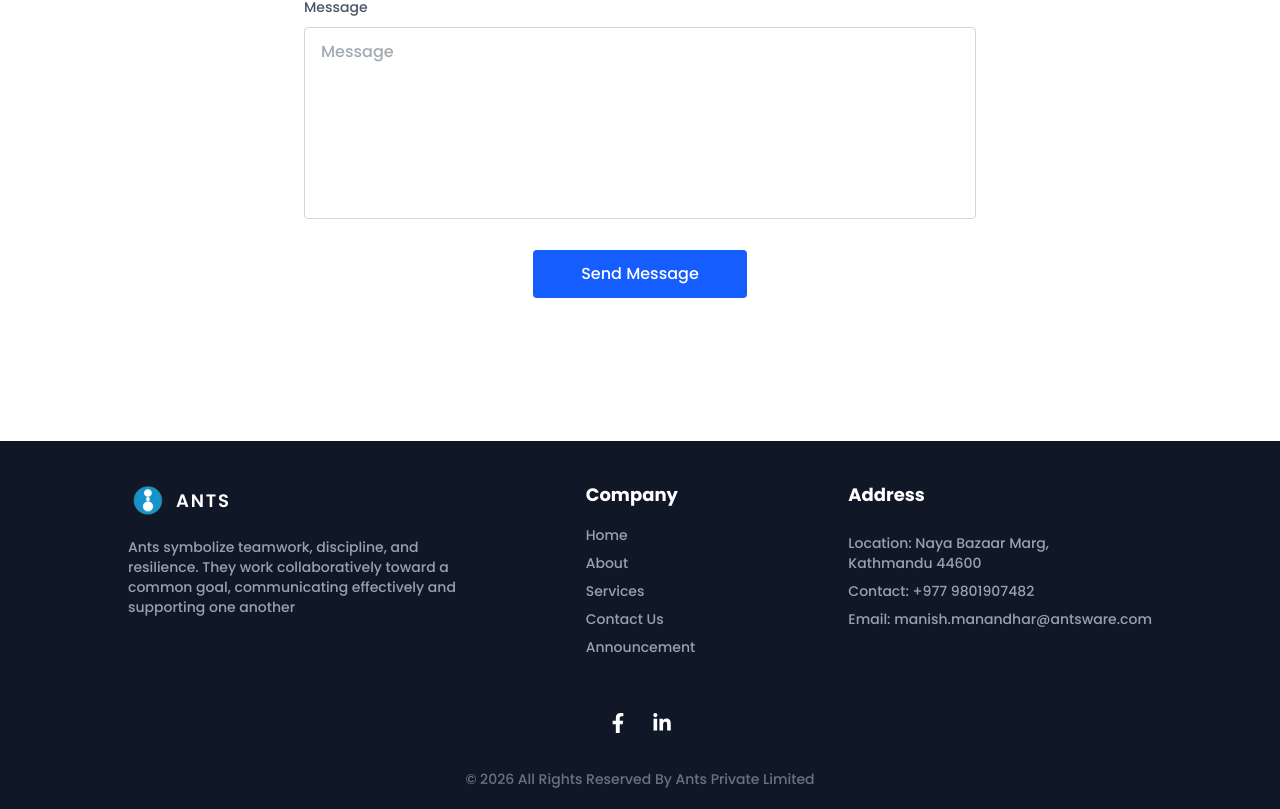
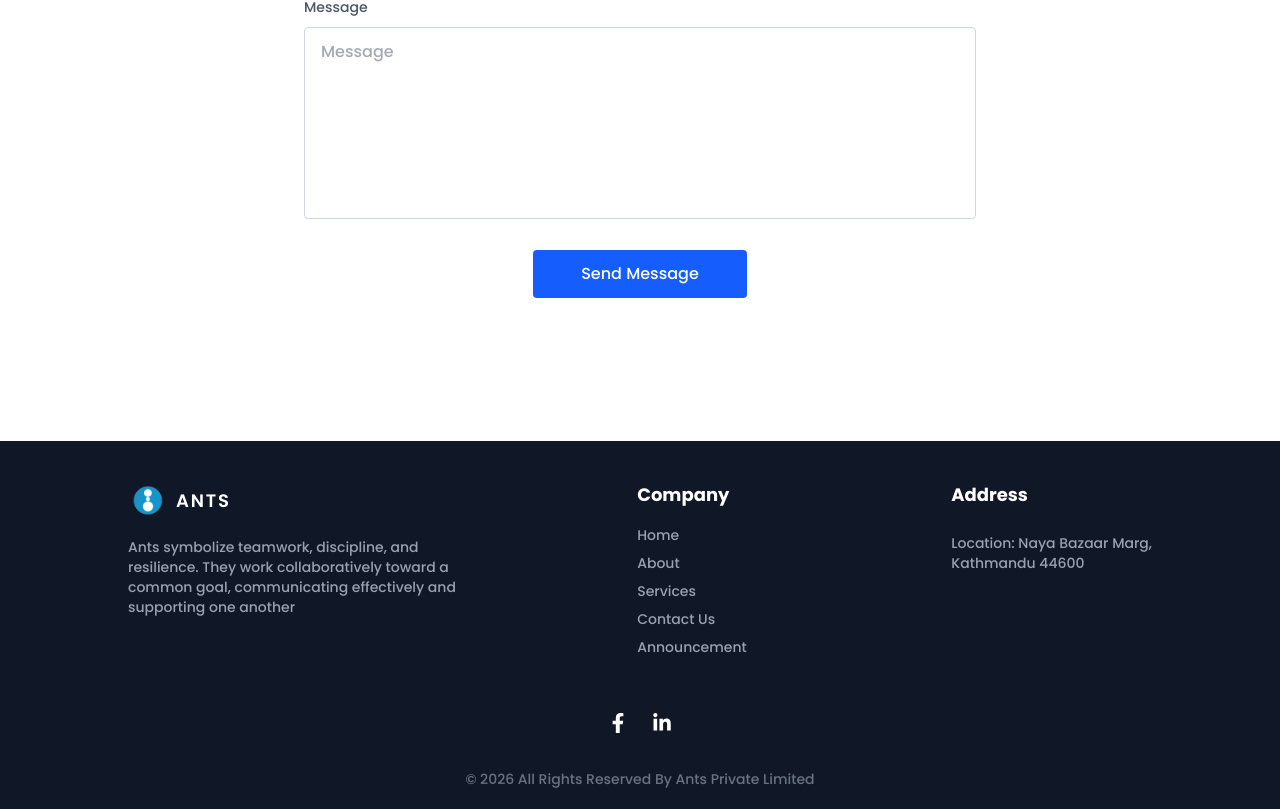
Before and after one commit to Rajdip-Chand-Hub/Ants, a React (Vite) app: page / in a window 1280 px wide. Shown: the part 3525-4334 px from the top of the page. Built offline with nearby package versions, Linux system fonts and the light colour scheme.

Commit message:
New Update

```diff
--- a/src/components/Footer.jsx
+++ b/src/components/Footer.jsx
@@ -65,14 +65,6 @@ const Footer = () => {
                             Location: Naya Bazaar Marg,<br />
                             Kathmandu 44600
                         </a>
-
-                        <a className="hover:text-white">
-                            Contact: +977 9801907482
-                        </a>
-
-                        <p className="hover:text-white">
-                            Email: manish.manandhar@antsware.com
-                        </p>
                     </div>
                 </div>
             </div>
```
Also changed, not shown: 24 other files (tests, documents, lock files or other folders).
